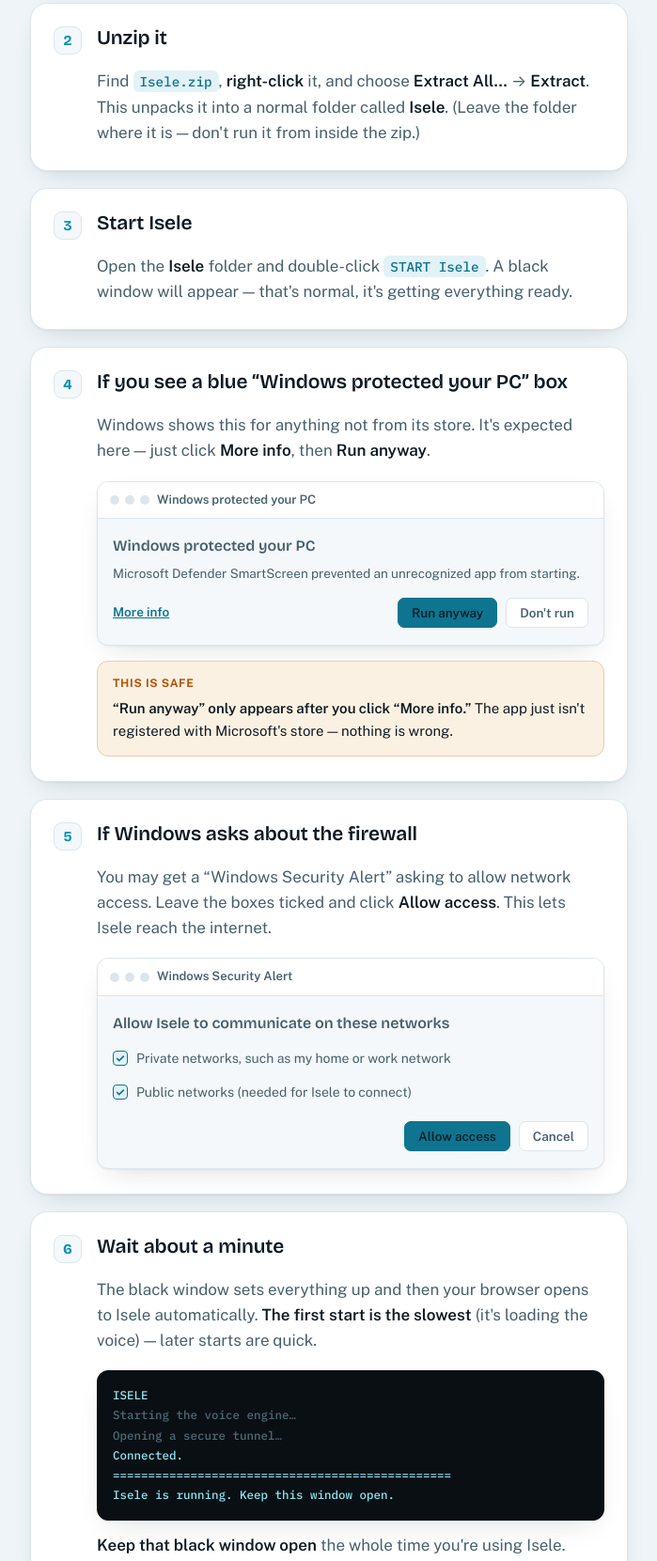
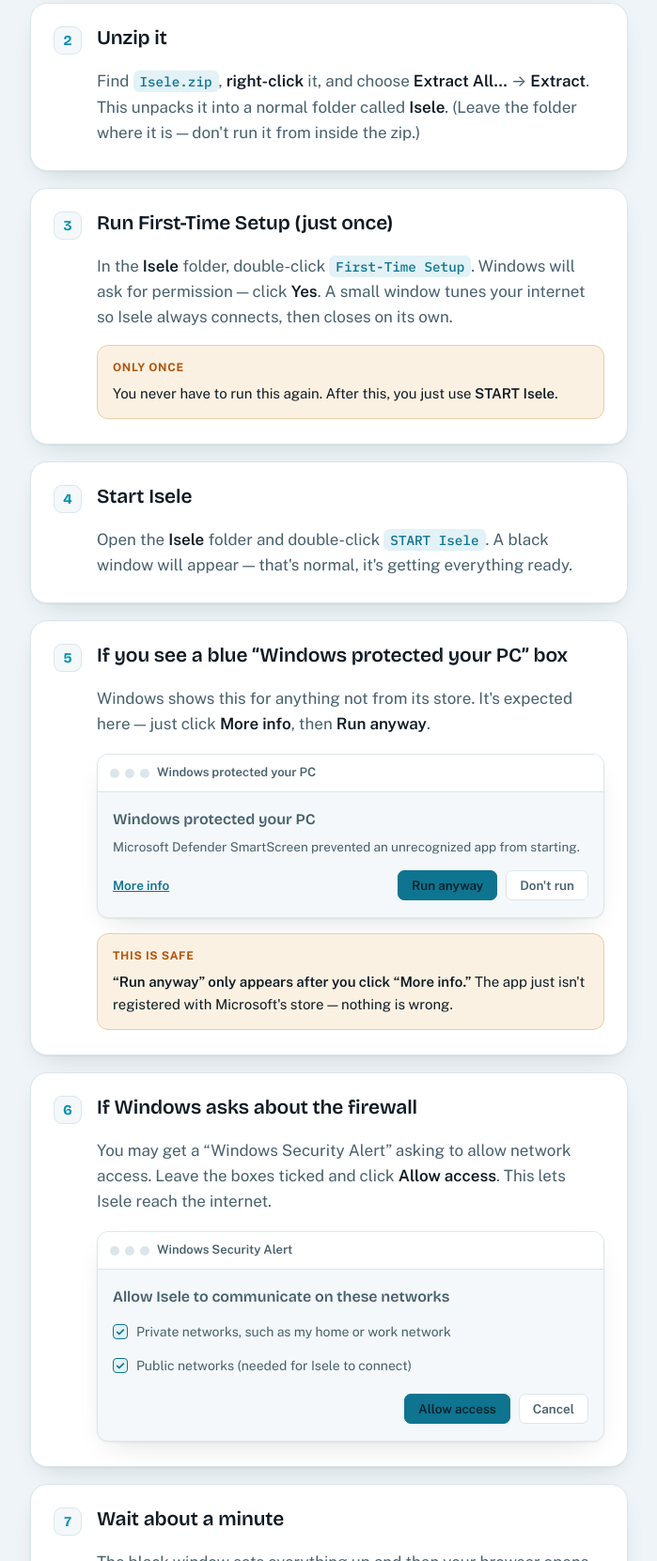
Before and after one commit to gr8t-t/isele, a website: page client-guide.html in a window 1280 px wide. Shown: the part 844-2505 px from the top of the page at 94% size, without its empty margins (290-989 px from the left). Drawn offline with nearby package versions, Linux system fonts and the light colour scheme.

Commit message:
Client guide: add one-time First-Time Setup (DNS) step

```diff
--- a/client-guide.html
+++ b/client-guide.html
@@ -220,14 +220,22 @@
     </div>
 
     <div class="step">
-      <div class="step-head"><span class="num">3</span><h3>Start Isele</h3></div>
+      <div class="step-head"><span class="num">3</span><h3>Run First-Time Setup (just once)</h3></div>
+      <div class="body">
+        <p>In the <strong>Isele</strong> folder, double-click <span class="chip">First-Time Setup</span>. Windows will ask for permission — click <strong>Yes</strong>. A small window tunes your internet so Isele always connects, then closes on its own.</p>
+        <div class="note"><span class="tag">Only once</span>You never have to run this again. After this, you just use <b>START Isele</b>.</div>
+      </div>
+    </div>
+
+    <div class="step">
+      <div class="step-head"><span class="num">4</span><h3>Start Isele</h3></div>
       <div class="body">
         <p>Open the <strong>Isele</strong> folder and double-click <span class="chip">START Isele</span>. A black window will appear — that's normal, it's getting everything ready.</p>
       </div>
     </div>
 
     <div class="step">
-      <div class="step-head"><span class="num">4</span><h3>If you see a blue “Windows protected your PC” box</h3></div>
+      <div class="step-head"><span class="num">5</span><h3>If you see a blue “Windows protected your PC” box</h3></div>
       <div class="body">
         <p>Windows shows this for anything not from its store. It's expected here — just click <strong>More info</strong>, then <strong>Run anyway</strong>.</p>
         <div class="mock" role="img" aria-label="Mockup of the Windows SmartScreen dialog. Click More info, then Run anyway.">
@@ -247,7 +255,7 @@
     </div>
 
     <div class="step">
-      <div class="step-head"><span class="num">5</span><h3>If Windows asks about the firewall</h3></div>
+      <div class="step-head"><span class="num">6</span><h3>If Windows asks about the firewall</h3></div>
       <div class="body">
         <p>You may get a “Windows Security Alert” asking to allow network access. Leave the boxes ticked and click <strong>Allow access</strong>. This lets Isele reach the internet.</p>
         <div class="mock" role="img" aria-label="Mockup of the Windows Firewall dialog. Keep the boxes ticked and click Allow access.">
@@ -266,7 +274,7 @@
     </div>
 
     <div class="step">
-      <div class="step-head"><span class="num">6</span><h3>Wait about a minute</h3></div>
+      <div class="step-head"><span class="num">7</span><h3>Wait about a minute</h3></div>
       <div class="body">
         <p>The black window sets everything up and then your browser opens to Isele automatically. <strong>The first start is the slowest</strong> (it's loading the voice) — later starts are quick.</p>
         <div class="mock console" role="img" aria-label="Mockup of the Isele launcher window showing it is running.">
@@ -284,7 +292,7 @@
     </div>
 
     <div class="step">
-      <div class="step-head"><span class="num">7</span><h3>Log in and you're done</h3></div>
+      <div class="step-head"><span class="num">8</span><h3>Log in and you're done</h3></div>
       <div class="body">
         <p>On the Isele screen, type the <strong>password</strong> that was sent to you and press <strong>Enter</strong>. That's it — you're in and ready to go.</p>
       </div>
```
